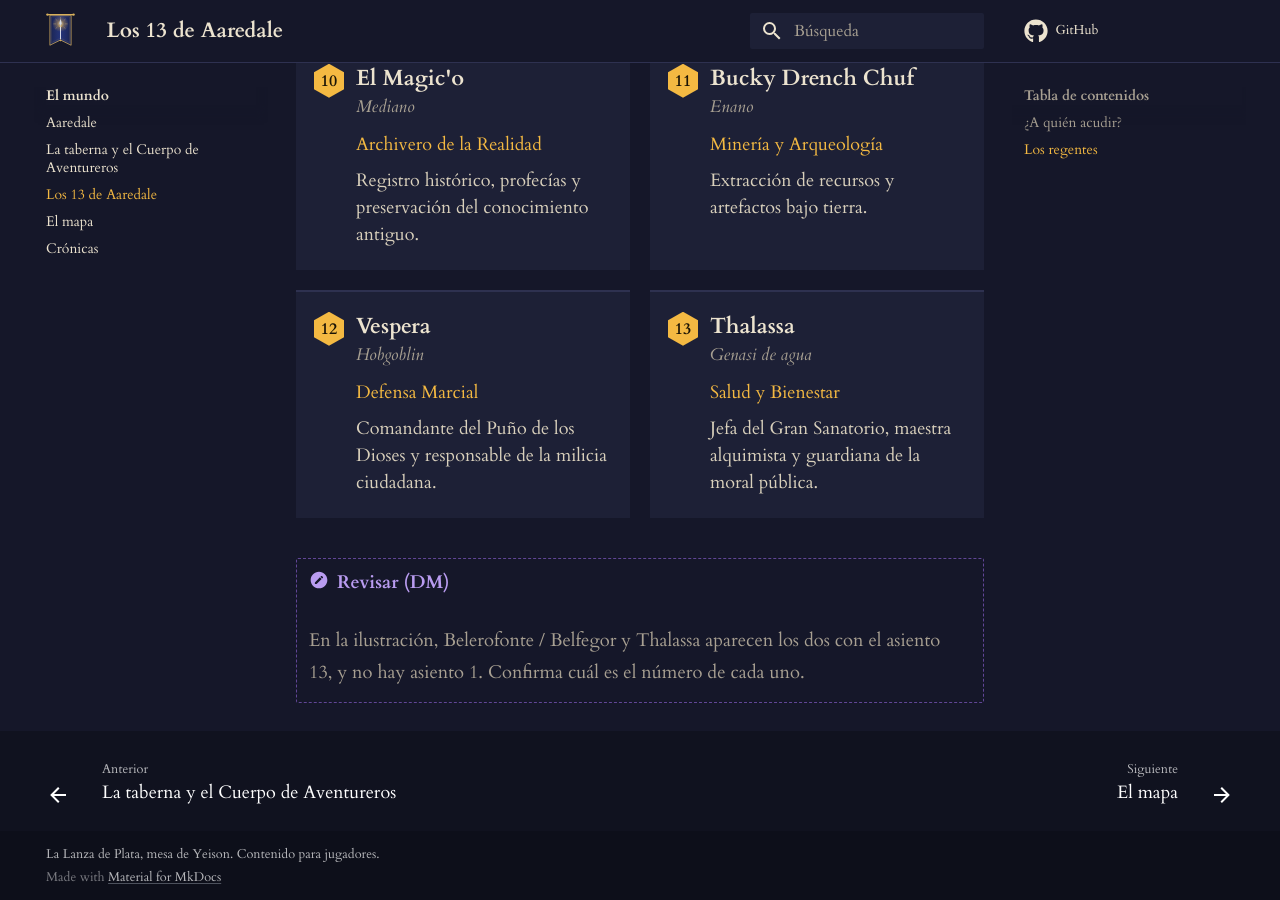
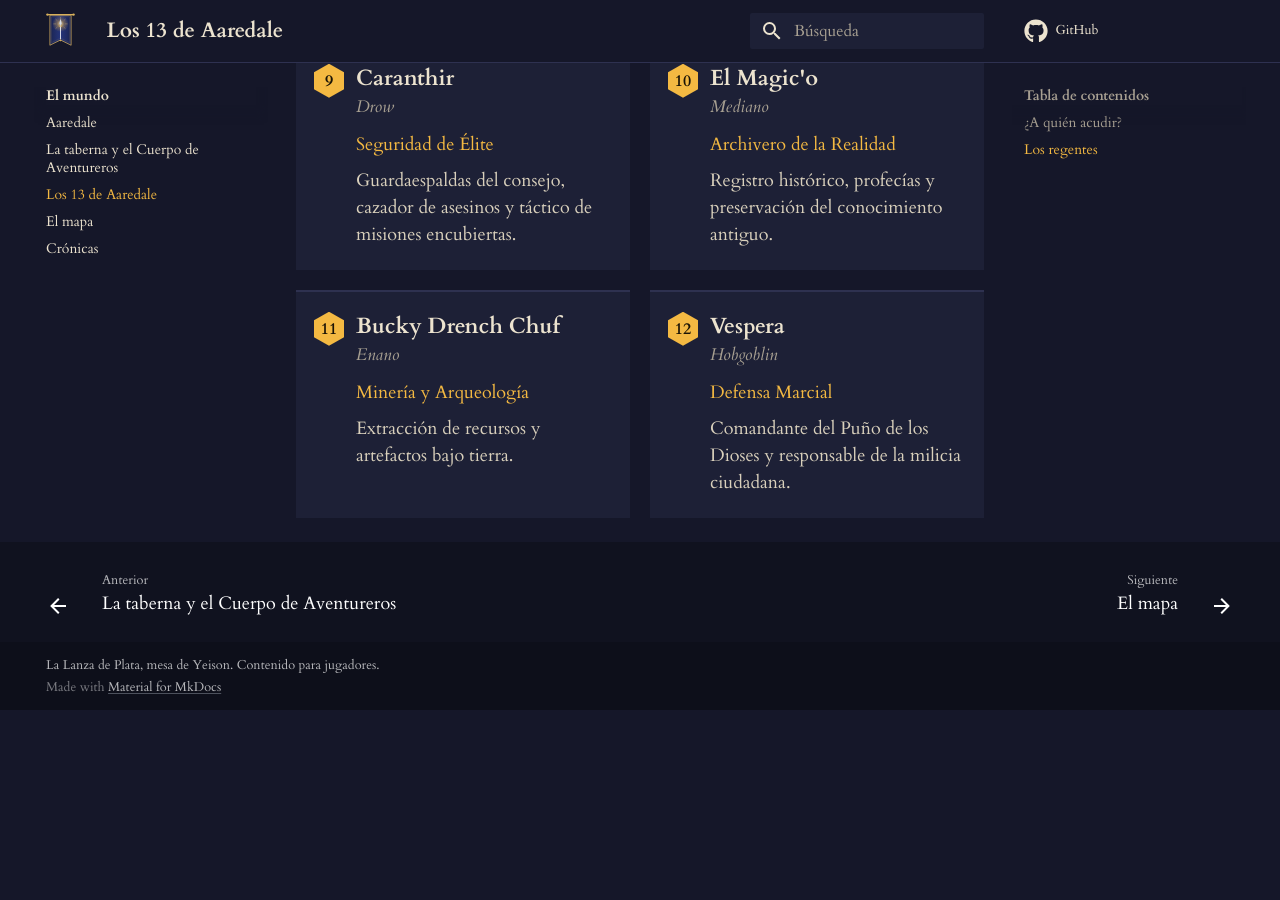
Before and after one commit to MagicFlee-hue/lanza-de-plata, an MkDocs documentation site: the page built from docs/mundo/los-13.md, in a window 1280 px wide and 900 px high, scrolled down 2772 px. Built offline with MkDocs 1.6.1 and Material for MkDocs 9.7.7, drawn with Linux system fonts in a browser that asks for light colours; comment, search, counter and statistics services are not loaded; after the commit the page ends 3482 px from its top, so only the background shows below that; some of the changed text lies outside the part shown.

Commit message:
Update los-13.md

```diff
--- a/docs/mundo/los-13.md
+++ b/docs/mundo/los-13.md
@@ -19,6 +19,7 @@ El consejo que gobierna el primer piso del Bastión de Danerion. Trece regentes
 
 <div class="regentes">
   <div class="regente regente--alta"><span class="regente__asiento">13</span><b>Belerofonte / Belfegor</b><i>Entidad dual</i><em>Alta Regencia</em><p>Preside a los 13 y sostiene el equilibrio entre la luz de Tyr y la sombra de Asmodeus. Nadie sabe cuál de sus dos caras te va a responder.</p></div>
+  <div class="regente"><span class="regente__asiento">1</span><b>Thalassa</b><i>Genasi de agua</i><em>Salud y Bienestar</em><p>Jefa del Gran Sanatorio, maestra alquimista y guardiana de la moral pública.</p></div>
   <div class="regente"><span class="regente__asiento">2</span><b>San Cristóbal</b><i>Humano</i><em>Justicia Divina</em><p>Comandante de los Paladines. Purificación espiritual y orden sagrado.</p></div>
   <div class="regente"><span class="regente__asiento">3</span><b>Mavdos Krell</b><i>Humano (caído)</i><em>Lord Penitenciario</em><p>Verdugo oficial. Prisiones y cobro de deudas de almas.</p></div>
   <div class="regente"><span class="regente__asiento">4</span><b>Ciuran Marka</b><i>Shifter</i><em>Alta Magia y Espionaje</em><p>Líder de los Arpistas y maestra de la magia de conjuración protectora.</p></div>
@@ -30,8 +31,4 @@ El consejo que gobierna el primer piso del Bastión de Danerion. Trece regentes
   <div class="regente"><span class="regente__asiento">10</span><b>El Magic'o</b><i>Mediano</i><em>Archivero de la Realidad</em><p>Registro histórico, profecías y preservación del conocimiento antiguo.</p></div>
   <div class="regente"><span class="regente__asiento">11</span><b>Bucky Drench Chuf</b><i>Enano</i><em>Minería y Arqueología</em><p>Extracción de recursos y artefactos bajo tierra.</p></div>
   <div class="regente"><span class="regente__asiento">12</span><b>Vespera</b><i>Hobgoblin</i><em>Defensa Marcial</em><p>Comandante del Puño de los Dioses y responsable de la milicia ciudadana.</p></div>
-  <div class="regente"><span class="regente__asiento">13</span><b>Thalassa</b><i>Genasi de agua</i><em>Salud y Bienestar</em><p>Jefa del Gran Sanatorio, maestra alquimista y guardiana de la moral pública.</p></div>
 </div>
-
-!!! pendiente "Revisar (DM)"
-    En la ilustración, Belerofonte / Belfegor y Thalassa aparecen los dos con el asiento 13, y no hay asiento 1. Confirma cuál es el número de cada uno.
```
